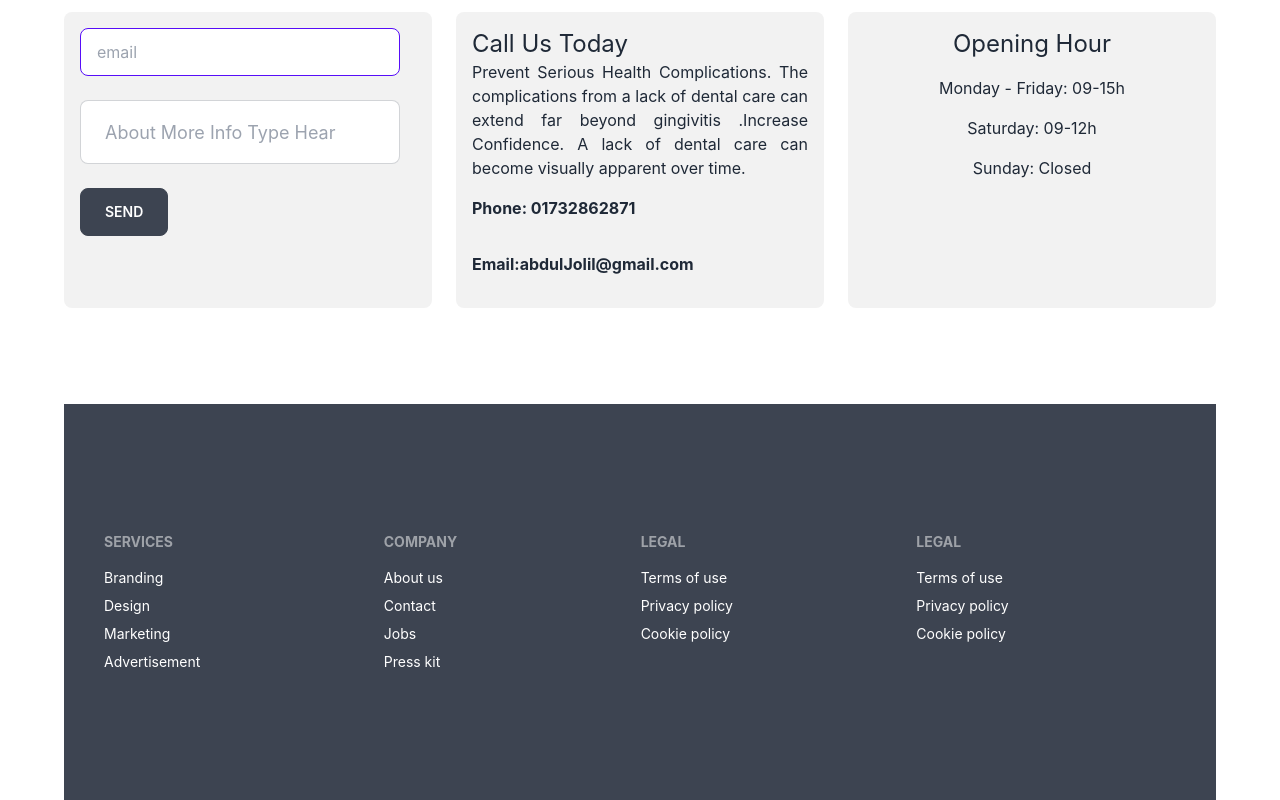
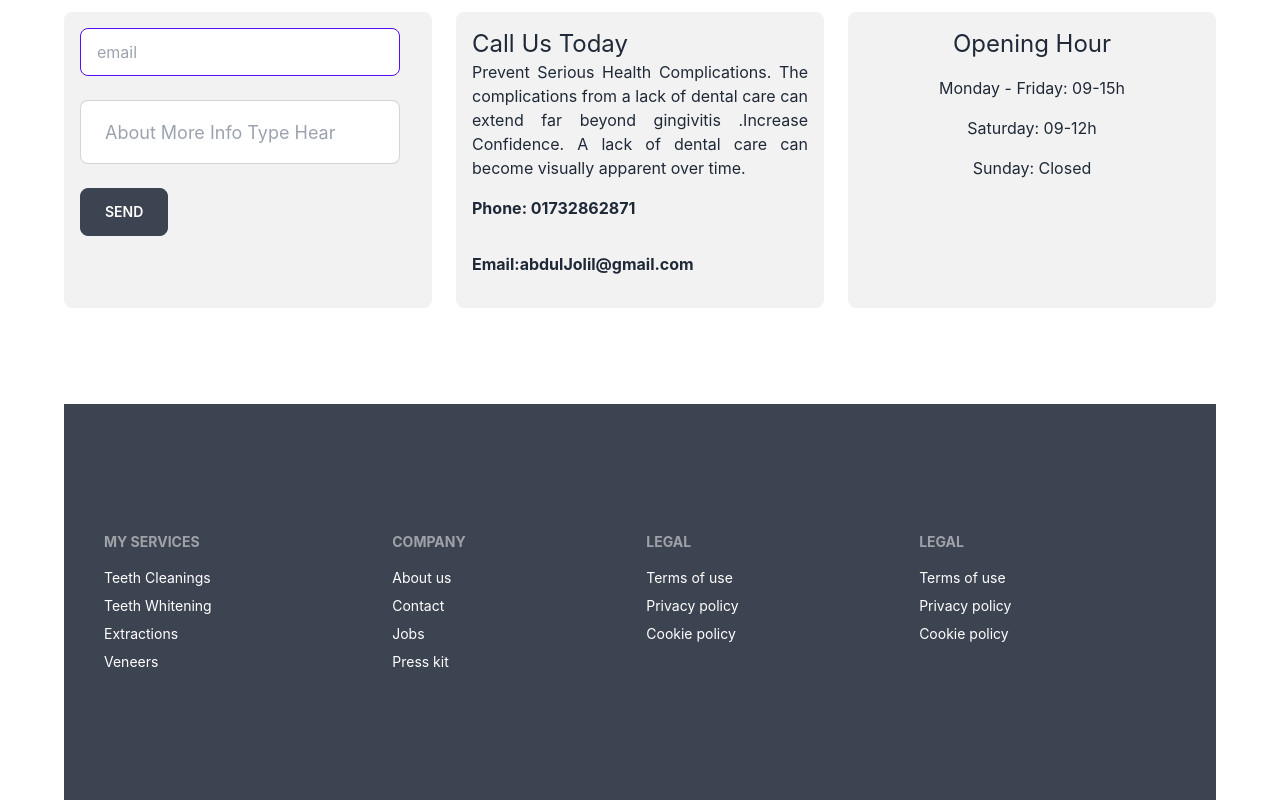
Before and after one commit to tnayem/dental-surgeon, a React (Create React App) app: page / in a window 1280 px wide. Shown: the part 1956-2756 px from the top of the page. Built offline with nearby package versions, Linux system fonts and the light colour scheme; no server answers.

Commit message:
correction footer section

```diff
--- a/src/Pages/Shared/Footer/Footer.js
+++ b/src/Pages/Shared/Footer/Footer.js
@@ -4,11 +4,11 @@ const Footer = () => {
     return (
         <footer className="footer px-10 bg-neutral text-neutral-content py-32">
             <div>
-                <span className="footer-title">Services</span>
-                <a href="/" className="link link-hover">Branding</a>
-                <a href="/" className="link link-hover">Design</a>
-                <a href="/" className="link link-hover">Marketing</a>
-                <a href="/" className="link link-hover">Advertisement</a>
+                <span className="footer-title">My Services</span>
+                <a href="/" className="link link-hover">Teeth Cleanings</a>
+                <a href="/" className="link link-hover">Teeth Whitening</a>
+                <a href="/" className="link link-hover">Extractions</a>
+                <a href="/" className="link link-hover">Veneers</a>
             </div>
             <div>
                 <span className="footer-title">Company</span>
```
